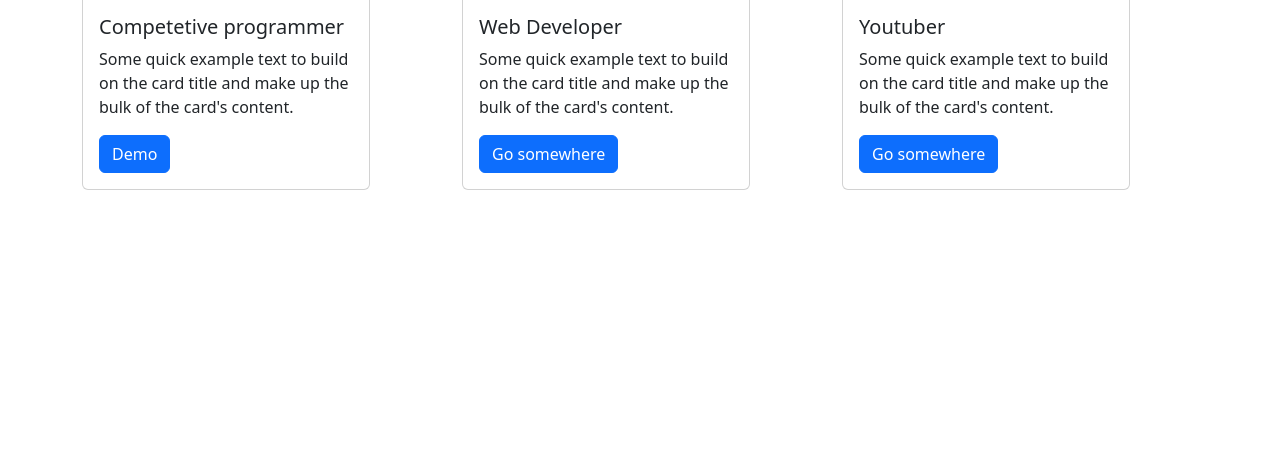
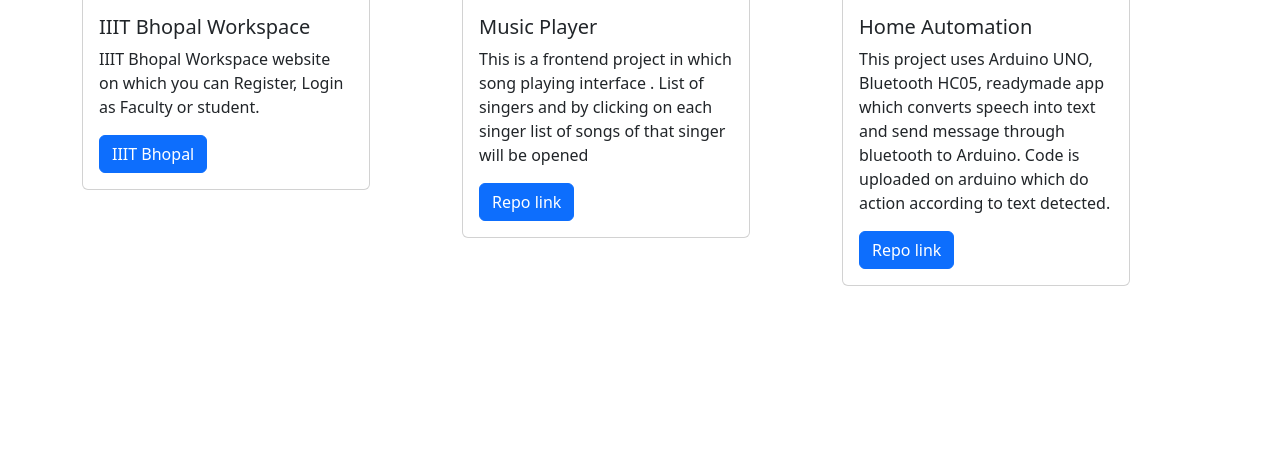
Before and after one commit to prasantraj0808/portfolio-website, a Django app: page /projects in a window 1280 px wide. Shown: the part 334-800 px from the top of the page. Run offline with Django 4.2, Linux system fonts and the light colour scheme.

Commit message:
Added projects

```diff
--- a/templates/projects.html
+++ b/templates/projects.html
@@ -14,12 +14,11 @@
                                         <img src="https://source.unsplash.com/500x300/?code,binary" class="card-img-top"
                                                 alt="...">
                                         <div class="card-body">
-                                                <h5 class="card-title">Competetive programmer</h5>
-                                                <p class="card-text">Some quick example text to build on the card title
-                                                        and make up the bulk of
-                                                        the
-                                                        card's content.</p>
-                                                <a href="#" class="btn btn-primary">Demo</a>
+                                                <h5 class="card-title"> IIIT Bhopal Workspace</h5>
+                                                <p class="card-text">
+                                                        IIIT Bhopal Workspace website on which you can Register, Login as Faculty or student.
+                                                </p>
+                                                <a href="http://codeial.atwebpages.com/index1.php" class="btn btn-primary">IIIT Bhopal</a>
                                         </div>
                                 </div>
                         </div>
@@ -28,12 +27,12 @@
                                         <img src="https://source.unsplash.com/500x300/?code,binary" class="card-img-top"
                                                 alt="...">
                                         <div class="card-body">
-                                                <h5 class="card-title">Web Developer</h5>
-                                                <p class="card-text">Some quick example text to build on the card title
-                                                        and make up the bulk of
-                                                        the
-                                                        card's content.</p>
-                                                <a href="#" class="btn btn-primary">Go somewhere</a>
+                                                <h5 class="card-title">Music Player </h5>
+                                                <p class="card-text">
+                                                        This is a frontend project in which song playing interface . List of singers and by clicking on each singer list of songs of that singer will be opened
+
+                                                </p>
+                                                <a href="https://github.com/prasantraj0808/Music-player-website" class="btn btn-primary">Repo link</a>
                                         </div>
                                 </div>
                         </div>
@@ -42,12 +41,11 @@
                                         <img src="https://source.unsplash.com/500x300/?code,binary" class="card-img-top"
                                                 alt="...">
                                         <div class="card-body">
-                                                <h5 class="card-title">Youtuber</h5>
-                                                <p class="card-text">Some quick example text to build on the card title
-                                                        and make up the bulk of
-                                                        the
-                                                        card's content.</p>
-                                                <a href="#" class="btn btn-primary">Go somewhere</a>
+                                                <h5 class="card-title">Home Automation</h5>
+                                                <p class="card-text">
+                                                        This project uses Arduino UNO, Bluetooth HC05, readymade app which converts speech into text and send message through bluetooth to Arduino. Code is uploaded on arduino which do action according to text detected.
+                                                </p>
+                                                <a href="#" class="btn btn-primary">Repo link</a>
                                         </div>
                                 </div>
                         </div>
```
Also changed, not shown: db.sqlite3.
